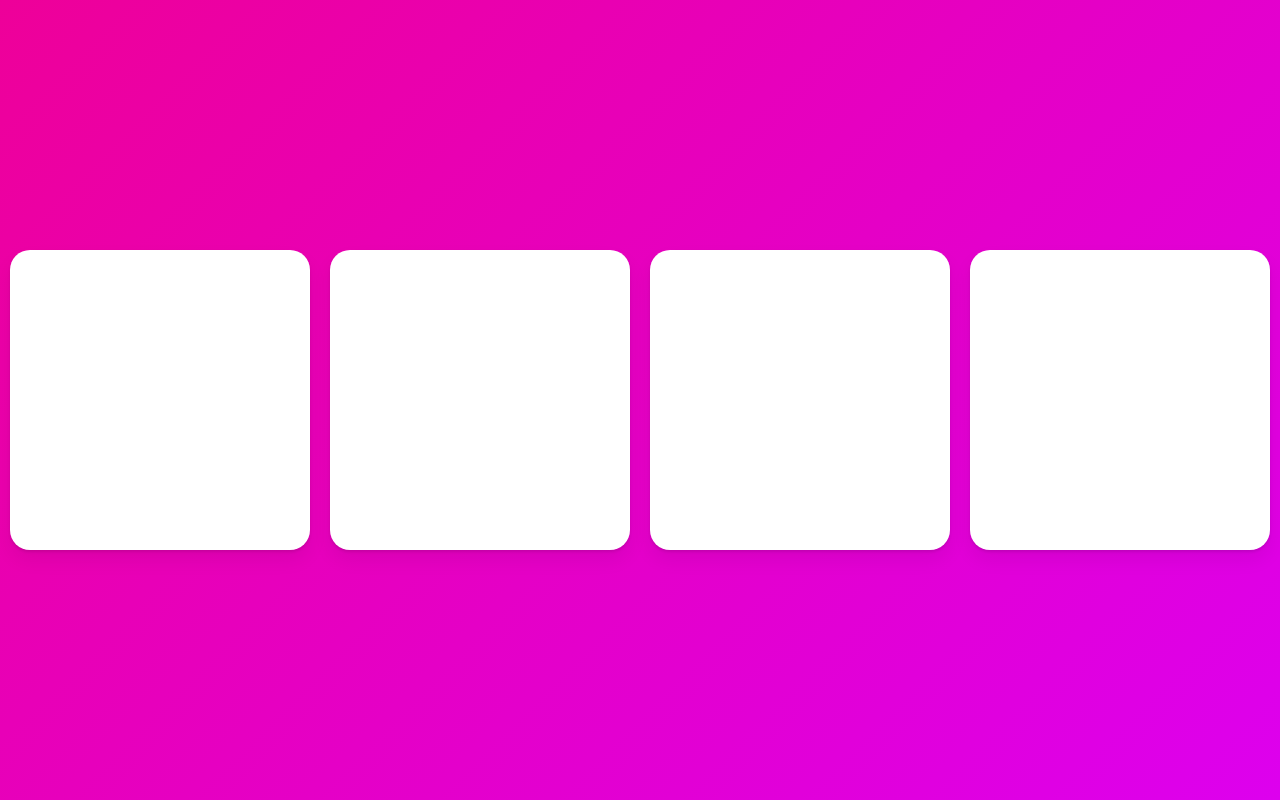
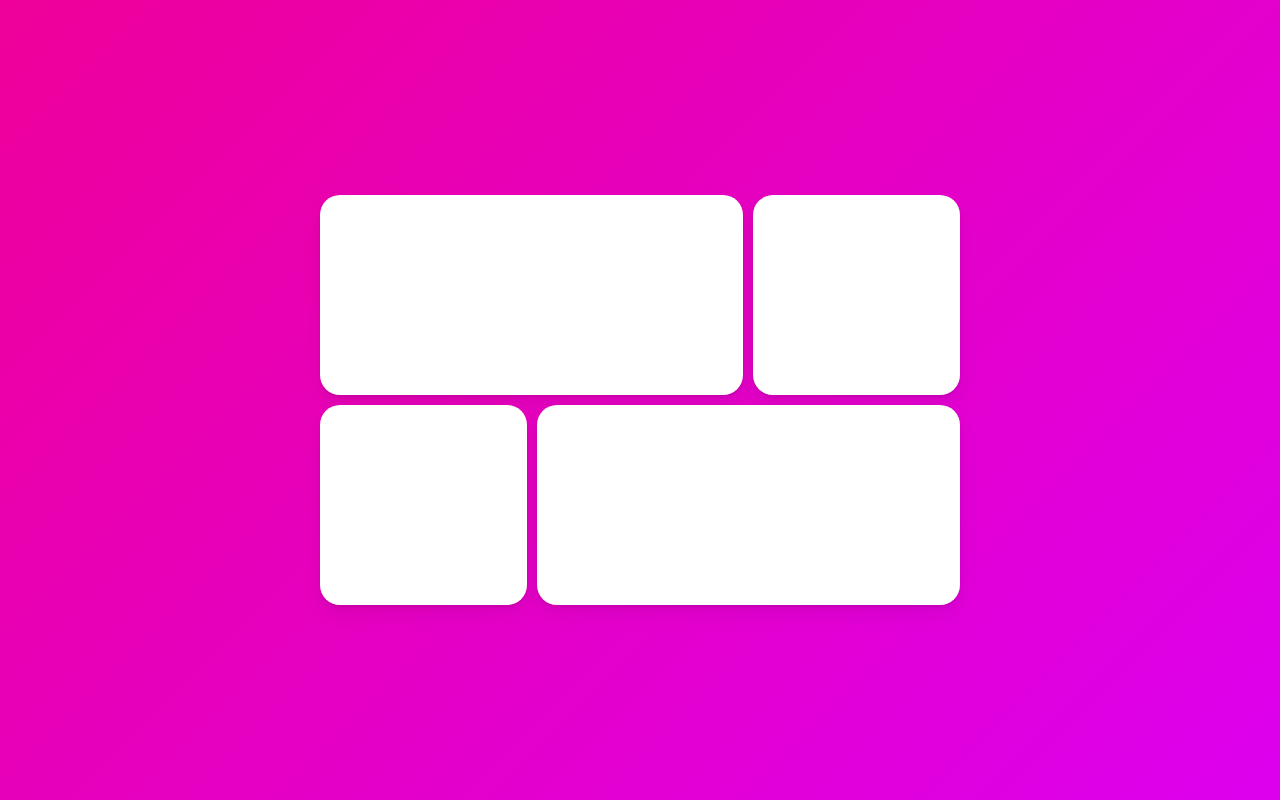
Before and after one commit to beom-jun-kim/framer-motion, a React (Create React App) app: page / in a window 1280 px wide. Built offline with nearby package versions, Linux system fonts and the light colour scheme.

Commit message:
project01

```diff
--- a/src/App.tsx
+++ b/src/App.tsx
@@ -1,32 +1,40 @@
 import styled from "styled-components";
-import { motion } from "framer-motion";
+import { motion, AnimatePresence, animate } from "framer-motion";
 import { useState } from "react";
 
 const Wrapper = styled(motion.div)`
   width: 100vw;
   height: 100vh;
   display: flex;
-  justify-content: space-around;
+  justify-content: center;
   align-items: center;
 `;
 
+const Grid = styled.div`
+  display: grid;
+  grid-template-columns: repeat(3, 1fr);
+  width: 50vw;
+  gap: 10px;
+  div:last-child,
+  div:first-child {
+    grid-column: span 2;
+  }
+`;
+
 const Box = styled(motion.div)`
-  width: 300px;
-  height: 300px;
+  height: 200px;
   background-color: rgba(255, 255, 255, 1);
   border-radius: 20px;
-  display: flex;
-  align-items: center;
-  justify-content: center;
   box-shadow: 0 2px 3px rgba(0, 0, 0, 0.1), 0 10px 20px rgba(0, 0, 0, 0.06);
 `;
 
-const Circle = styled(motion.div)`
-  background-color: #00a5ff;
-  height: 100px;
-  width: 100px;
-  border-radius: 50px;
-  box-shadow: 0 2px 3px rgba(0, 0, 0, 0.1), 0 10px 20px rgba(0, 0, 0, 0.06);
+const Overlay = styled(motion.div)`
+  width: 100%;
+  height: 100%;
+  position: absolute;
+  display: flex;
+  justify-content: center;
+  align-items: center;
 `;
 
 function App() {
@@ -34,10 +42,23 @@
   const toggleClick = () => setClicked((prev) => !prev);
   return (
     <Wrapper onClick={toggleClick}>
-      <Box />
-      <Box />
-      <Box />
-      <Box />
+      <Grid>
+        <Box layoutId="box1"/>
+        <Box />
+        <Box />
+        <Box />
+      </Grid>
+      <AnimatePresence>
+        {clicked ? (
+          <Overlay
+            initial={{ backgroundColor: "rgba(0,0,0,0)" }}
+            animate={{ backgroundColor: "rgba(0,0,0,0.6)" }}
+            exit={{ backgroundColor: "rgba(0,0,0,0)" }}
+          >
+            <Box layoutId="box1" style={{ width: 400, height: 200 }} />
+          </Overlay>
+        ) : null}
+      </AnimatePresence>
     </Wrapper>
   );
 }
```
